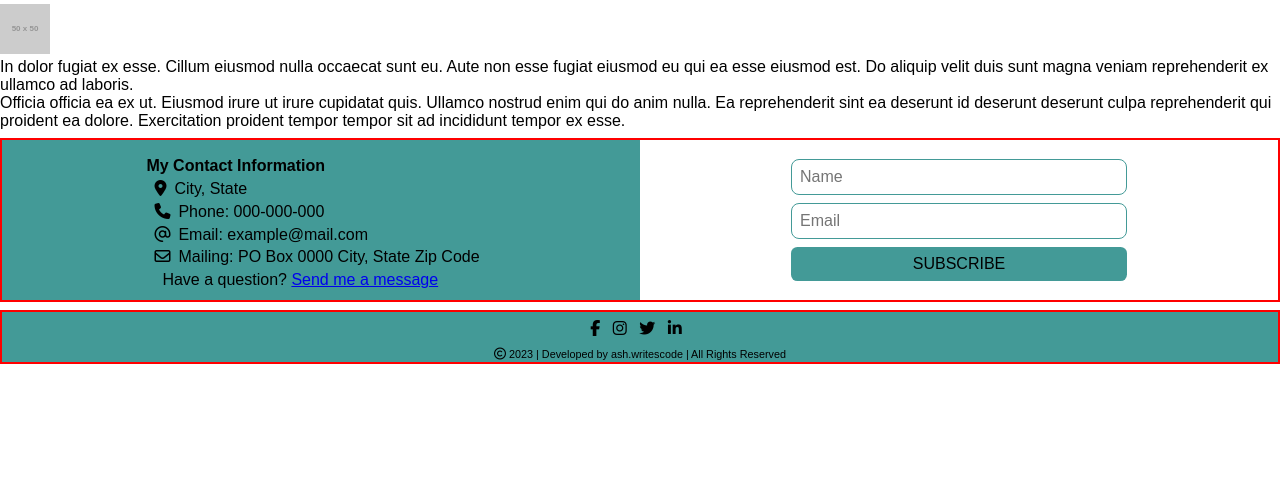
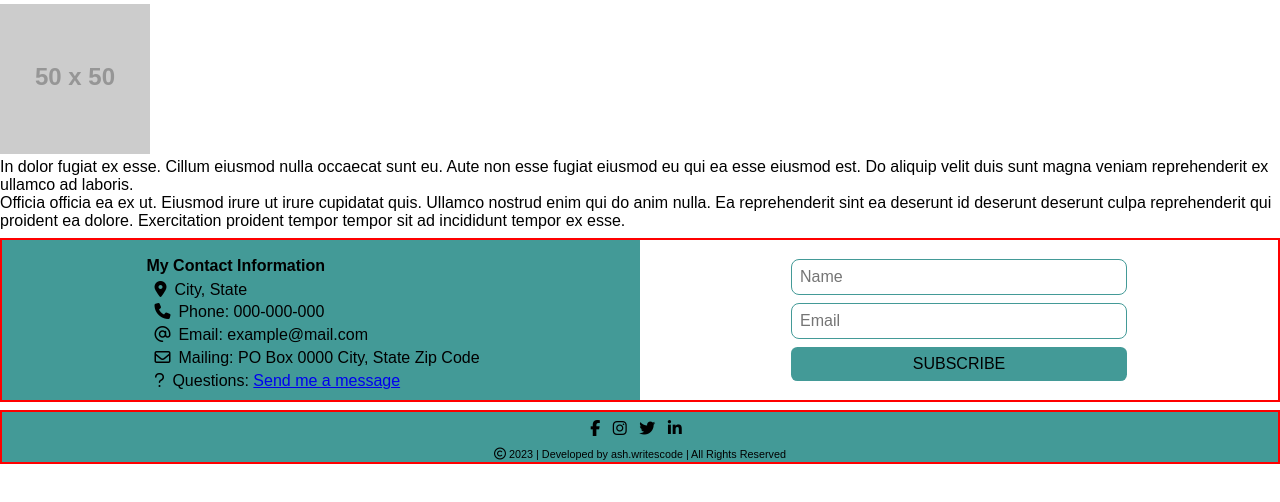
Before and after one commit to ash-writescode/blog-website-mockup, a plain HTML site: page about.html in a window 1280 px wide. Shown: the part 36-538 px from the top of the page. Drawn offline with Linux system fonts and the light colour scheme; placeholder pictures from the web are drawn by us.

Commit message:
updates made to files

```diff
--- a/about.css
+++ b/about.css
@@ -1,4 +1,5 @@
 .headshotPhoto {
-    width: 50;
-    height: 50;
+    width: 150;
+    height: 150;
+    border-radius: 20px;
 }
--- a/about.html
+++ b/about.html
@@ -35,7 +35,7 @@
       </header>
       <div class="aboutInfo">
         <h1>NAME</h1>
-        <img src="https://fakeimg.pl/50/?text=Headshot+Photo" alt="headshot" width="50" height="50" class="headshotPhoto"/>
+        <img src="https://fakeimg.pl/50/?text=Headshot+Photo" alt="headshot" width="150" height="150" class="headshotPhoto"/>
         <p>In dolor fugiat ex esse. Cillum eiusmod nulla occaecat sunt eu. Aute non esse fugiat eiusmod eu qui ea esse eiusmod est. Do aliquip velit duis sunt magna veniam reprehenderit ex ullamco ad laboris.</p>
 
 <p>Officia officia ea ex ut. Eiusmod irure ut irure cupidatat quis. Ullamco nostrud enim qui do anim nulla. Ea reprehenderit sint ea deserunt id deserunt deserunt culpa reprehenderit qui proident ea dolore. Exercitation proident tempor tempor sit ad incididunt tempor ex esse.</p>
@@ -47,7 +47,7 @@
           <li class="fa-solid fa-phone contactIcon"><span class="contactItem">Phone: 000-000-000</span></li>
           <li class="fa-regular fa-at contactIcon"><span class="contactItem">Email: example@mail.com</span></li>
           <li class="fa-regular fa-envelope contactIcon"><span class="contactItem">Mailing: PO Box 0000 City, State Zip Code</span></li>
-          <li class="contactIcon"><span class="contactItem">Have a question? <a href="#contact">Send me a message</a></span></li>
+          <li class="fa-regular fa-question contactIcon"><span class="contactItem">Questions: <a href="contact.html">Send me a message</a></span></li>
         </ul>
         <form action="/action_page.php" target="_blank">
           <input type="text" name="fullName" id="fullName" placeholder="Name" required/>
```
Also changed, not shown: blogposts.html (+1 -1 lines), index.html (+2 -2 lines).
